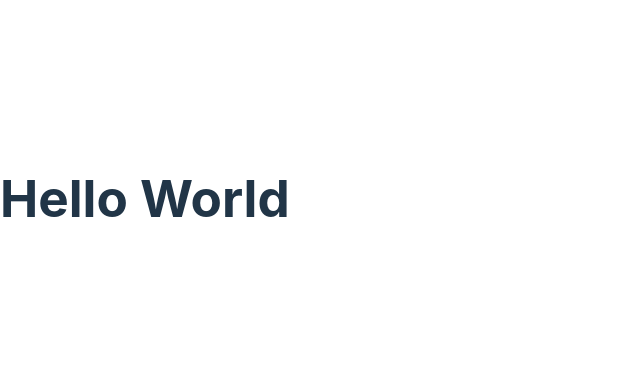
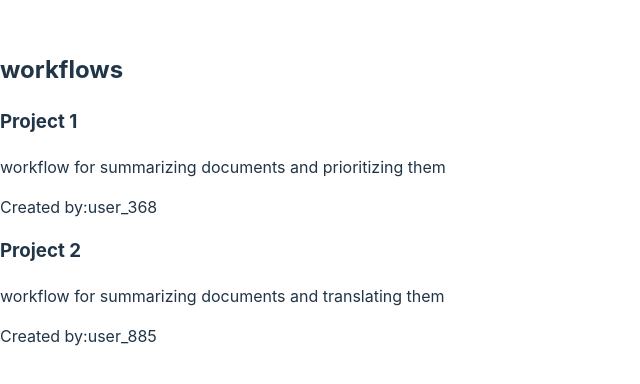
Before and after one commit to LaSav/agents-UI, a React (Vite) app: page / in a window 1280 px wide. Shown: the part 202-586 px from the top of the page, without its empty margins (0-640 px from the left). Built offline with nearby package versions, Linux system fonts and the light colour scheme.

Commit message:
Add: workflow slice & mock api

```diff
--- a/src/App.jsx
+++ b/src/App.jsx
@@ -1,7 +1,9 @@
+import WorkflowsList from './features/workflows/WorkflowsList';
+
 function App() {
   return (
     <>
-      <h1>Hello World</h1>
+      <WorkflowsList />
     </>
   );
 }
--- a/src/app/store.js
+++ b/src/app/store.js
@@ -1,6 +1,8 @@
 import { configureStore } from '@reduxjs/toolkit';
-import workflowReducer from '../features/workflowSlice';
+import workflowReducer from '../features/workflows/workflowsSlice';
 
 export const store = configureStore({
-  reducer: workflowReducer,
+  reducer: {
+    workflows: workflowReducer,
+  },
 });
--- /dev/null
+++ b/src/features/workflows/WorkflowsList.jsx
@@ -0,0 +1,41 @@
+import { useEffect } from 'react';
+import { useSelector, useDispatch } from 'react-redux';
+import { fetchWorkflows } from './workflowsAPI';
+
+const WorkflowsList = () => {
+  const dispatch = useDispatch();
+  const { workflows, loading, error } = useSelector((state) => state.workflows);
+
+  useEffect(() => {
+    dispatch(fetchWorkflows());
+  }, [dispatch]);
+
+  if (loading) {
+    return <p>Loading...</p>;
+  }
+
+  if (error) {
+    return <p>Error: {error}</p>;
+  }
+
+  console.log(workflows);
+
+  return (
+    <div>
+      <h2>workflows</h2>
+      {workflows.length === 0 ? (
+        <p>No workflows available</p>
+      ) : (
+        workflows.map((workflow) => (
+          <div key={workflow.id}>
+            <h3>{workflow.name}</h3>
+            <p>{workflow.description}</p>
+            <p>Created by:{workflow.createdBy}</p>
+          </div>
+        ))
+      )}
+    </div>
+  );
+};
+
+export default WorkflowsList;
--- a/src/features/workflowAPI.js
+++ b/src/features/workflows/workflowsAPI.js
@@ -2,30 +2,18 @@ import { createAsyncThunk } from '@reduxjs/toolkit';
 
 const dummyWorkflows = [
   {
-    id: '1',
+    id: '3795',
     name: 'Project 1',
-    extractionType: 'PDF',
-    tools: [
-      {
-        toolA: 'tool A',
-        toolB: 'tool B',
-        toolC: 'tool C',
-      },
-    ],
+    description: 'workflow for summarizing documents and prioritizing them',
+    workflowStepsLength: '3',
+    createdBy: 'user_368',
   },
   {
-    id: '2',
+    id: '8576',
     name: 'Project 2',
-    extractionType: 'API',
-    tools: [
-      {
-        toolA: 'tool A',
-        toolB: 'tool B',
-        toolC: 'tool C',
-        toolD: 'tool D',
-        toolE: 'tool E',
-      },
-    ],
+    description: 'workflow for summarizing documents and translating them',
+    workflowStepsLength: '3',
+    createdBy: 'user_885',
   },
 ];
 
--- a/src/features/workflowSlice.js
+++ b/src/features/workflows/workflowsSlice.js
@@ -1,8 +1,8 @@
 import { createSlice } from '@reduxjs/toolkit';
-import { fetchWorkflows } from './workflowApi';
+import { fetchWorkflows } from './workflowsAPI';
 
 const workflowSlice = createSlice({
-  name: 'workflow',
+  name: 'workflows',
   initialState: {
     workflows: [],
     loading: false,
@@ -17,7 +17,7 @@ const workflowSlice = createSlice({
       })
       .addCase(fetchWorkflows.fulfilled, (state, action) => {
         state.loading = false;
-        state.projects = action.payload;
+        state.workflows = action.payload;
       })
       .addCase(fetchWorkflows.rejected, (state, action) => {
         state.loading = false;
```
